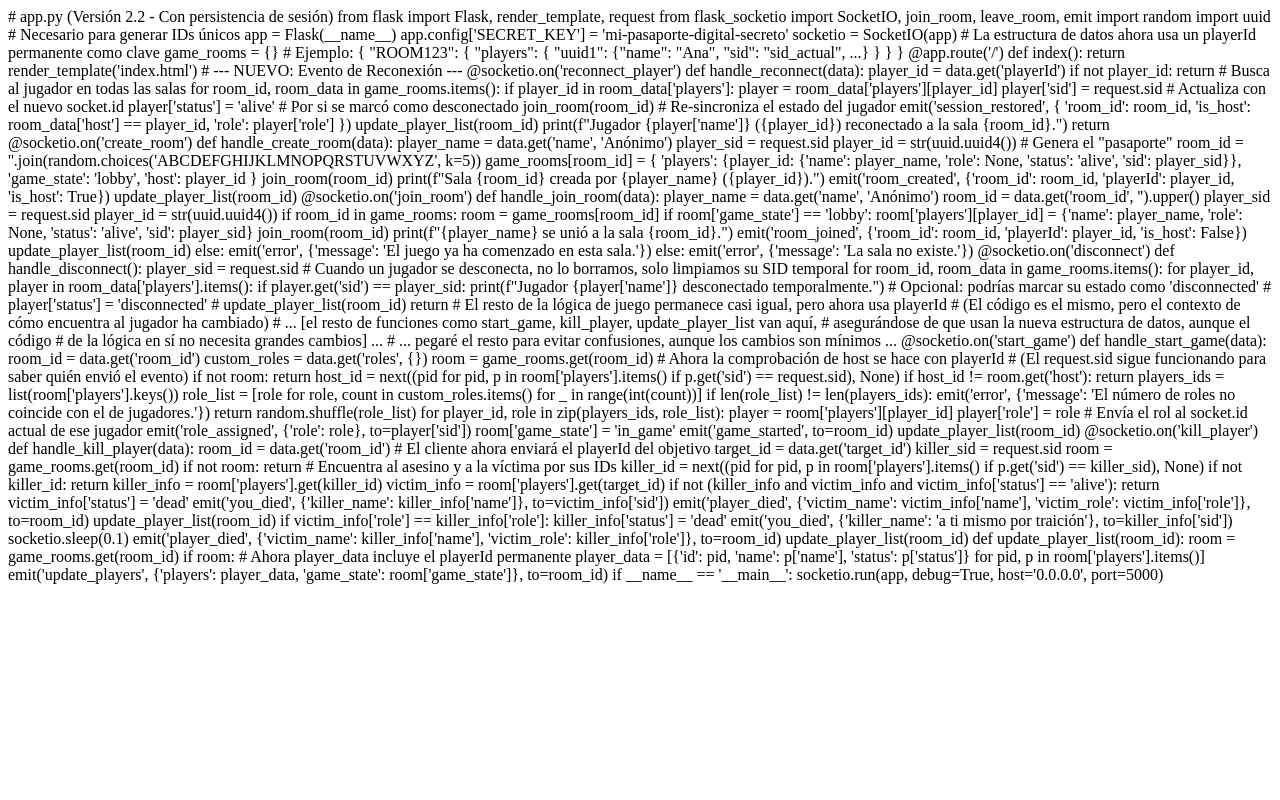
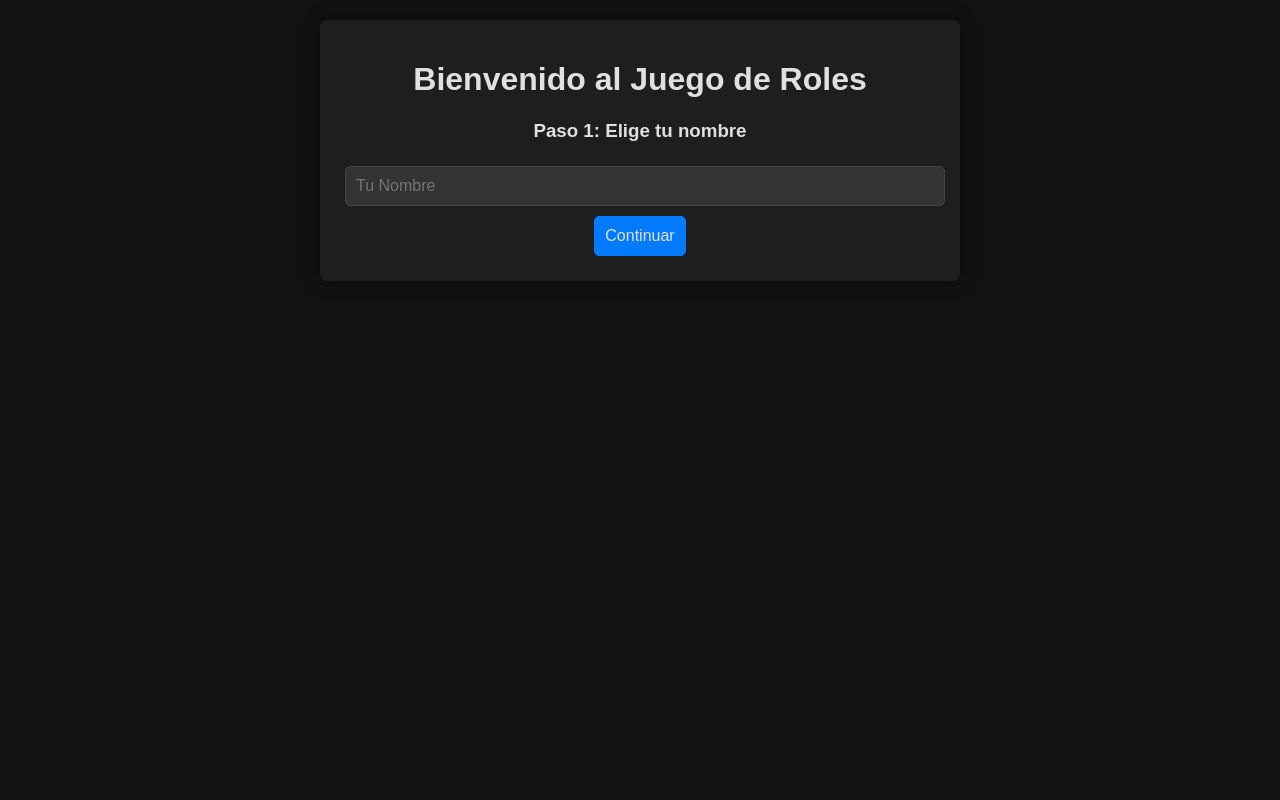
Before and after one commit to Daraprra/Mojarnos, a Flask app: page / in a window 1280 px wide. Run offline with Flask 3, Linux system fonts and the light colour scheme; some libraries are stand-ins or nearby versions.

Commit message:
Update index.html

```diff
--- a/nojarnos/templates/index.html
+++ b/nojarnos/templates/index.html
@@ -1,171 +1,254 @@
-# app.py (Versión 2.2 - Con persistencia de sesión)
-from flask import Flask, render_template, request
-from flask_socketio import SocketIO, join_room, leave_room, emit
-import random
-import uuid # Necesario para generar IDs únicos
+<!DOCTYPE html>
+<html lang="es">
+<head>
+    <meta charset="UTF-8">
+    <meta name="viewport" content="width=device-width, initial-scale=1.0">
+    <title>Juego de Roles v2.2</title>
+    <style>
+        body { font-family: sans-serif; background-color: #121212; color: #e0e0e0; text-align: center; margin: 0; padding: 20px; }
+        .container { max-width: 600px; margin: auto; background-color: #1e1e1e; padding: 20px; border-radius: 8px; box-shadow: 0 0 15px rgba(0,0,0,0.5); }
+        input, button { padding: 10px; margin: 5px; border-radius: 5px; border: 1px solid #444; background-color: #333; color: #e0e0e0; font-size: 16px; width: calc(100% - 22px); }
+        button { cursor: pointer; background-color: #007bff; border-color: #007bff; width: auto; }
+        button:hover:not(:disabled) { background-color: #0056b3; }
+        button:disabled { background-color: #555; border-color: #555; cursor: not-allowed; }
+        .hidden { display: none; }
+        ul { padding: 0; }
+        .player-list li, .role-list li { list-style: none; padding: 8px; margin: 4px 0; background-color: #2a2a2a; border-radius: 4px; display: flex; justify-content: space-between; align-items: center; }
+        .player-list li.dead { text-decoration: line-through; color: #888; }
+        .kill-btn, .remove-role-btn { background-color: #dc3545; border-color: #dc3545; margin-left: 10px; padding: 5px 10px; font-size: 14px; }
+        .kill-btn:hover, .remove-role-btn:hover { background-color: #c82333; }
+        #game-log { text-align: left; max-height: 150px; overflow-y: auto; background: #2a2a2a; padding: 10px; border-radius: 5px; margin-top: 20px; }
+    </style>
+</head>
+<body>
 
-app = Flask(__name__)
-app.config['SECRET_KEY'] = 'mi-pasaporte-digital-secreto'
-socketio = SocketIO(app)
+<div class="container">
+    <h1 id="main-title">Bienvenido al Juego de Roles</h1>
 
-# La estructura de datos ahora usa un playerId permanente como clave
-game_rooms = {}
-# Ejemplo: { "ROOM123": { "players": { "uuid1": {"name": "Ana", "sid": "sid_actual", ...} } } }
+    <div id="name-section">
+        <h3>Paso 1: Elige tu nombre</h3>
+        <input type="text" id="name" placeholder="Tu Nombre" required>
+        <button id="submit-name-btn">Continuar</button>
+    </div>
 
-@app.route('/')
-def index():
-    return render_template('index.html')
+    <div id="selection-section" class="hidden">
+        <h3>Paso 2: ¿Qué quieres hacer, <span id="player-name-display"></span>?</h3>
+        <button id="create-btn">Crear Sala Nueva</button>
+        <button id="show-join-btn">Unirse a una Sala</button>
+        <div id="join-input-section" class="hidden">
+            <input type="text" id="room-code" placeholder="Código de la Sala" onkeyup="this.value = this.value.toUpperCase()">
+            <button id="join-btn">Unirse</button>
+        </div>
+    </div>
 
-# --- NUEVO: Evento de Reconexión ---
-@socketio.on('reconnect_player')
-def handle_reconnect(data):
-    player_id = data.get('playerId')
-    if not player_id: return
+    <div id="room-section" class="hidden">
+        <h2>Sala: <span id="room-id-display"></span></h2>
+        <h3>Tu Rol: <span id="my-role-display">Esperando...</span></h3>
+        <ul id="player-list" class="player-list"></ul>
+        <div id="host-controls" class="hidden">
+            <hr><h4>Configuración de Roles (Anfitrión)</h4>
+            <div id="custom-role-creator">
+                <input type="text" id="new-role-name" placeholder="Nombre del Rol">
+                <input type="number" id="new-role-count" value="1" min="1" placeholder="Cantidad">
+                <button id="add-role-btn">Añadir Rol</button>
+            </div>
+            <ul id="custom-roles-list" class="role-list"></ul>
+            <button id="start-game-btn" disabled>Empezar Juego</button>
+        </div>
+        <div id="game-log"><div><strong>Registro de eventos:</strong></div></div>
+    </div>
+</div>
 
-    # Busca al jugador en todas las salas
-    for room_id, room_data in game_rooms.items():
-        if player_id in room_data['players']:
-            player = room_data['players'][player_id]
-            player['sid'] = request.sid # Actualiza con el nuevo socket.id
-            player['status'] = 'alive' # Por si se marcó como desconectado
-            join_room(room_id)
+<script src="https://cdn.socket.io/4.7.5/socket.io.min.js"></script>
+<script>
+    const socket = io();
+    let myPlayerId = '', myRoomId = '', myRole = '', myName = '';
+    let isHost = false;
+    let customRoles = {};
+    let players = [];
 
-            # Re-sincroniza el estado del jugador
-            emit('session_restored', {
-                'room_id': room_id,
-                'is_host': room_data['host'] == player_id,
-                'role': player['role']
-            })
-            update_player_list(room_id)
-            print(f"Jugador {player['name']} ({player_id}) reconectado a la sala {room_id}.")
-            return
+    // --- Elementos del DOM ---
+    // (Se obtienen dinámicamente para simplificar)
 
-@socketio.on('create_room')
-def handle_create_room(data):
-    player_name = data.get('name', 'Anónimo')
-    player_sid = request.sid
-    player_id = str(uuid.uuid4()) # Genera el "pasaporte"
-    room_id = ''.join(random.choices('ABCDEFGHIJKLMNOPQRSTUVWXYZ', k=5))
+    // --- LÓGICA PRINCIPAL AL CARGAR LA PÁGINA ---
+    window.onload = () => {
+        myPlayerId = localStorage.getItem('playerId');
+        if (myPlayerId) {
+            console.log('Encontrado playerId guardado:', myPlayerId, '. Intentando reconectar...');
+            socket.emit('reconnect_player', { playerId: myPlayerId });
+        }
+    };
 
-    game_rooms[room_id] = {
-        'players': {player_id: {'name': player_name, 'role': None, 'status': 'alive', 'sid': player_sid}},
-        'game_state': 'lobby',
-        'host': player_id
+    // --- Eventos de UI ---
+    document.getElementById('submit-name-btn').onclick = () => {
+        myName = document.getElementById('name').value;
+        if (myName) {
+            document.getElementById('name-section').classList.add('hidden');
+            document.getElementById('selection-section').classList.remove('hidden');
+            document.getElementById('player-name-display').textContent = myName;
+        }
+    };
+
+    document.getElementById('show-join-btn').onclick = () => {
+        document.getElementById('join-input-section').classList.toggle('hidden');
+    };
+
+    document.getElementById('create-btn').onclick = () => socket.emit('create_room', { name: myName });
+    document.getElementById('join-btn').onclick = () => {
+        if (document.getElementById('room-code').value) {
+            socket.emit('join_room', { name: myName, room_id: document.getElementById('room-code').value });
+        }
+    };
+
+    document.getElementById('add-role-btn').onclick = () => {
+        const name = document.getElementById('new-role-name').value;
+        const count = document.getElementById('new-role-count').value;
+        if (name && count > 0) {
+            customRoles[name] = count;
+            document.getElementById('new-role-name').value = '';
+            document.getElementById('new-role-count').value = 1;
+            updateCustomRolesList();
+        }
+    };
+
+    document.getElementById('start-game-btn').onclick = () => {
+        socket.emit('start_game', { room_id: myRoomId, roles: customRoles });
+    };
+
+    function killPlayer(targetId) {
+        socket.emit('kill_player', { room_id: myRoomId, target_id: targetId });
     }
 
-    join_room(room_id)
-    print(f"Sala {room_id} creada por {player_name} ({player_id}).")
-    emit('room_created', {'room_id': room_id, 'playerId': player_id, 'is_host': True})
-    update_player_list(room_id)
+    // --- Escuchar Eventos del Servidor ---
+    socket.on('room_created', (data) => {
+        saveSession(data.playerId, data.room_id, data.is_host);
+        showRoom();
+    });
 
-@socketio.on('join_room')
-def handle_join_room(data):
-    player_name = data.get('name', 'Anónimo')
-    room_id = data.get('room_id', '').upper()
-    player_sid = request.sid
-    player_id = str(uuid.uuid4())
+    socket.on('room_joined', (data) => {
+        saveSession(data.playerId, data.room_id, data.is_host);
+        showRoom();
+    });
 
-    if room_id in game_rooms:
-        room = game_rooms[room_id]
-        if room['game_state'] == 'lobby':
-            room['players'][player_id] = {'name': player_name, 'role': None, 'status': 'alive', 'sid': player_sid}
-            join_room(room_id)
-            print(f"{player_name} se unió a la sala {room_id}.")
-            emit('room_joined', {'room_id': room_id, 'playerId': player_id, 'is_host': False})
-            update_player_list(room_id)
-        else:
-            emit('error', {'message': 'El juego ya ha comenzado en esta sala.'})
-    else:
-        emit('error', {'message': 'La sala no existe.'})
+    // NUEVO: El servidor confirma que la sesión se ha restaurado
+    socket.on('session_restored', (data) => {
+        console.log('¡Sesión restaurada con éxito!');
+        myRoomId = data.room_id;
+        isHost = data.is_host;
+        myRole = data.role;
+        document.getElementById('my-role-display').textContent = myRole || 'Esperando...';
+        showRoom();
+        requestNotificationPermission();
+    });
 
-@socketio.on('disconnect')
-def handle_disconnect():
-    player_sid = request.sid
-    # Cuando un jugador se desconecta, no lo borramos, solo limpiamos su SID temporal
-    for room_id, room_data in game_rooms.items():
-        for player_id, player in room_data['players'].items():
-            if player.get('sid') == player_sid:
-                print(f"Jugador {player['name']} desconectado temporalmente.")
-                # Opcional: podrías marcar su estado como 'disconnected'
-                # player['status'] = 'disconnected'
-                # update_player_list(room_id)
-                return
+    socket.on('update_players', (data) => {
+        players = data.players;
+        const playerList = document.getElementById('player-list');
+        playerList.innerHTML = '';
+        const isGameStarted = data.game_state === 'in_game';
 
-# El resto de la lógica de juego permanece casi igual, pero ahora usa playerId
-# (El código es el mismo, pero el contexto de cómo encuentra al jugador ha cambiado)
-# ... [el resto de funciones como start_game, kill_player, update_player_list van aquí,
-#      asegurándose de que usan la nueva estructura de datos, aunque el código
-#      de la lógica en sí no necesita grandes cambios] ...
+        players.forEach(player => {
+            const li = document.createElement('li');
+            li.textContent = `${player.name} ${player.id === myPlayerId ? '(Tú)' : ''}`;
+            if (player.status === 'dead') li.classList.add('dead');
 
-# ... pegaré el resto para evitar confusiones, aunque los cambios son mínimos ...
-@socketio.on('start_game')
-def handle_start_game(data):
-    room_id = data.get('room_id')
-    custom_roles = data.get('roles', {})
+            if (isGameStarted && player.status === 'alive' && player.id !== myPlayerId) {
+                const killBtn = document.createElement('button');
+                killBtn.textContent = 'Matar';
+                killBtn.className = 'kill-btn';
+                killBtn.onclick = () => killPlayer(player.id);
+                li.appendChild(killBtn);
+            }
+            playerList.appendChild(li);
+        });
+        checkStartButtonState();
+    });
 
-    room = game_rooms.get(room_id)
-    # Ahora la comprobación de host se hace con playerId
-    # (El request.sid sigue funcionando para saber quién envió el evento)
-    if not room: return
-    host_id = next((pid for pid, p in room['players'].items() if p.get('sid') == request.sid), None)
-    if host_id != room.get('host'): return
+    socket.on('role_assigned', (data) => {
+        myRole = data.role;
+        document.getElementById('my-role-display').textContent = myRole;
+    });
 
-    players_ids = list(room['players'].keys())
-    role_list = [role for role, count in custom_roles.items() for _ in range(int(count))]
+    socket.on('game_started', () => { logEvent('¡El juego ha comenzado!'); document.getElementById('host-controls').classList.add('hidden'); });
+    socket.on('you_died', (data) => { showNotification('Has sido eliminado', `Asesino: ${data.killer_name}`); });
+    socket.on('player_died', (data) => { showNotification('¡Un jugador ha muerto!', `${data.victim_name} (Rol: ${data.victim_role}) ha sido eliminado.`); });
+    socket.on('error', (data) => { alert('Error: ' + data.message); });
 
-    if len(role_list) != len(players_ids):
-        emit('error', {'message': 'El número de roles no coincide con el de jugadores.'})
-        return
+    // --- Funciones de Utilidad ---
+    function saveSession(playerId, roomId, isHostStatus) {
+        localStorage.setItem('playerId', playerId);
+        myPlayerId = playerId;
+        myRoomId = roomId;
+        isHost = isHostStatus;
+    }
 
-    random.shuffle(role_list)
+    function showRoom() {
+        document.getElementById('name-section').classList.add('hidden');
+        document.getElementById('selection-section').classList.add('hidden');
+        document.getElementById('room-section').classList.remove('hidden');
+        document.getElementById('main-title').textContent = "Sala de Juego";
+        document.getElementById('room-id-display').textContent = myRoomId;
+        if (isHost) document.getElementById('host-controls').classList.remove('hidden');
+        requestNotificationPermission();
+    }
 
-    for player_id, role in zip(players_ids, role_list):
-        player = room['players'][player_id]
-        player['role'] = role
-        # Envía el rol al socket.id actual de ese jugador
-        emit('role_assigned', {'role': role}, to=player['sid'])
+    // (El resto de funciones como updateCustomRolesList, checkStartButtonState, logEvent, notificaciones...)
+    // ... (pegando el resto para que sea completo)
+    function updateCustomRolesList() {
+        const list = document.getElementById('custom-roles-list');
+        list.innerHTML = '';
+        for (const roleName in customRoles) {
+            const li = document.createElement('li');
+            li.textContent = `${roleName}: ${customRoles[roleName]}`;
+            const removeBtn = document.createElement('button');
+            removeBtn.textContent = 'X';
+            removeBtn.className = 'remove-role-btn';
+            removeBtn.onclick = () => {
+                delete customRoles[roleName];
+                updateCustomRolesList();
+            };
+            li.appendChild(removeBtn);
+            list.appendChild(li);
+        }
+        checkStartButtonState();
+    }
 
-    room['game_state'] = 'in_game'
-    emit('game_started', to=room_id)
-    update_player_list(room_id)
+    function checkStartButtonState() {
+        if (!isHost) return;
+        const totalPlayers = players.length;
+        const totalRoles = Object.values(customRoles).reduce((sum, count) => sum + parseInt(count || 0), 0);
+        const startButton = document.getElementById('start-game-btn');
+        startButton.disabled = totalPlayers !== totalRoles || totalPlayers < 3;
 
-@socketio.on('kill_player')
-def handle_kill_player(data):
-    room_id = data.get('room_id')
-    # El cliente ahora enviará el playerId del objetivo
-    target_id = data.get('target_id')
-    killer_sid = request.sid
+        if (startButton.disabled) {
+            startButton.textContent = (totalPlayers < 3) ? 'Se necesitan 3 o más jugadores' : 'Jugadores y Roles deben coincidir';
+        } else {
+            startButton.textContent = '¡Empezar Juego!';
+        }
+    }
 
-    room = game_rooms.get(room_id)
-    if not room: return
+    function logEvent(message, type = 'normal') {
+        const log = document.getElementById('game-log');
+        const entry = document.createElement('div');
+        entry.textContent = message;
+        if (type === 'error') entry.style.color = '#dc3545';
+        if (type === 'info') entry.style.color = '#17a2b8';
+        log.appendChild(entry);
+        log.scrollTop = log.scrollHeight;
+    }
 
-    # Encuentra al asesino y a la víctima por sus IDs
-    killer_id = next((pid for pid, p in room['players'].items() if p.get('sid') == killer_sid), None)
-    if not killer_id: return
+    function requestNotificationPermission() {
+        if ("Notification" in window && Notification.permission !== "denied") {
+            Notification.requestPermission();
+        }
+    }
 
-    killer_info = room['players'].get(killer_id)
-    victim_info = room['players'].get(target_id)
-
-    if not (killer_info and victim_info and victim_info['status'] == 'alive'): return
-
-    victim_info['status'] = 'dead'
-    emit('you_died', {'killer_name': killer_info['name']}, to=victim_info['sid'])
-    emit('player_died', {'victim_name': victim_info['name'], 'victim_role': victim_info['role']}, to=room_id)
-    update_player_list(room_id)
-
-    if victim_info['role'] == killer_info['role']:
-        killer_info['status'] = 'dead'
-        emit('you_died', {'killer_name': 'a ti mismo por traición'}, to=killer_info['sid'])
-        socketio.sleep(0.1)
-        emit('player_died', {'victim_name': killer_info['name'], 'victim_role': killer_info['role']}, to=room_id)
-        update_player_list(room_id)
-
-def update_player_list(room_id):
-    room = game_rooms.get(room_id)
-    if room:
-        # Ahora player_data incluye el playerId permanente
-        player_data = [{'id': pid, 'name': p['name'], 'status': p['status']} for pid, p in room['players'].items()]
-        emit('update_players', {'players': player_data, 'game_state': room['game_state']}, to=room_id)
-
-if __name__ == '__main__':
-    socketio.run(app, debug=True, host='0.0.0.0', port=5000)
+    function showNotification(title, body) {
+        logEvent(body); // Siempre muestra en el log
+        if ("Notification" in window && Notification.permission === "granted") {
+            new Notification(title, { body: body, icon: 'https://cdn-icons-png.flaticon.com/512/3039/3039437.png' });
+        }
+    }
+</script>
+</body>
+</html>
```
